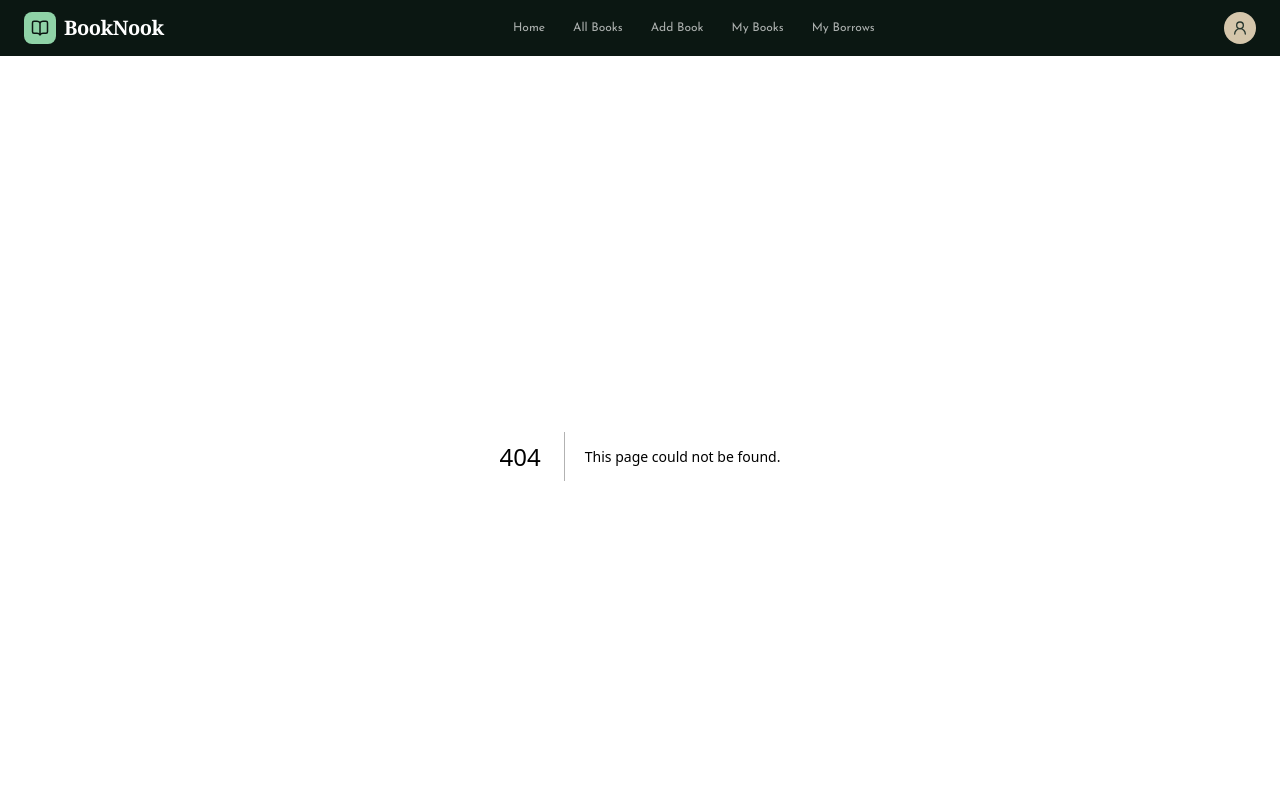
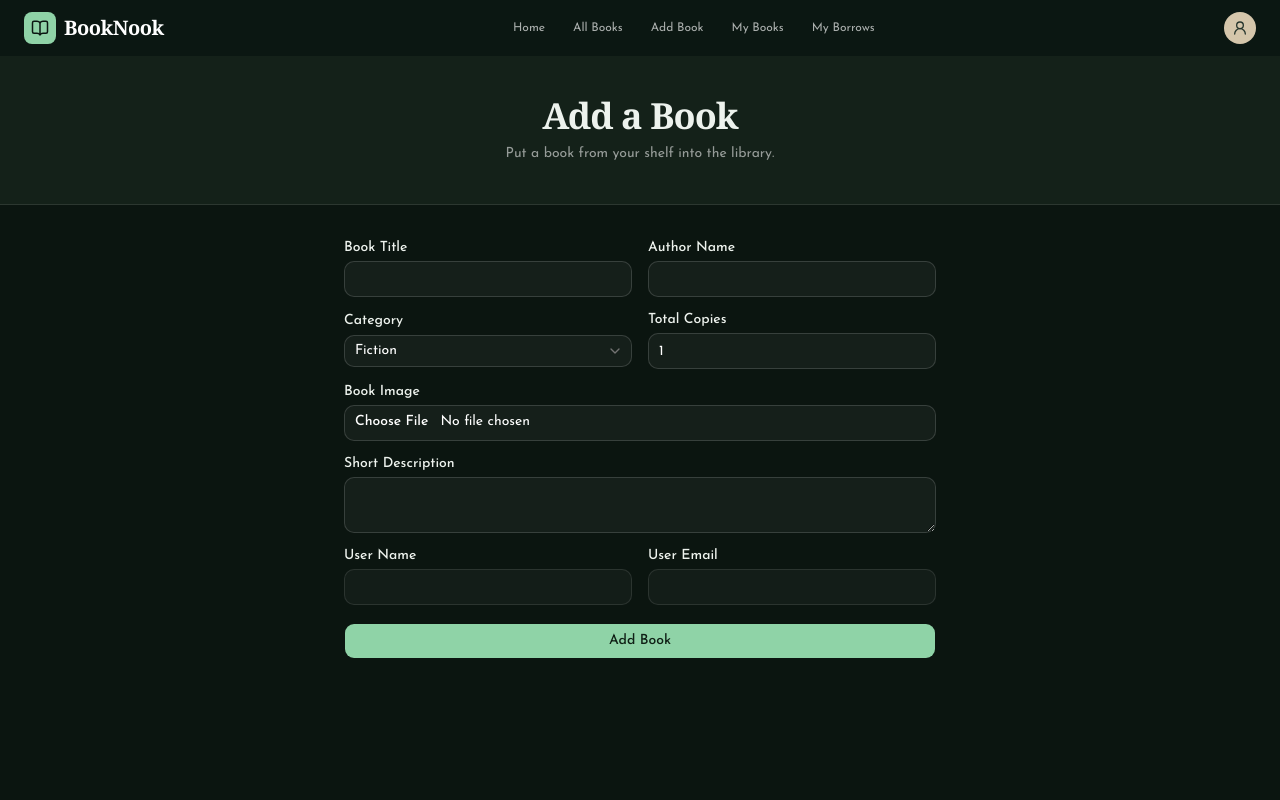
Before and after one commit to asmaakter2024/booknook, a Next.js app: page /add-book in a window 1280 px wide. Before the commit this address had no page. Shown: the top 800 px of the page. Built offline with nearby package versions, Linux system fonts and the light colour scheme.

Commit message:
send add-book form data to backend

```diff
--- /dev/null
+++ b/src/app/add-book/page.tsx
@@ -0,0 +1,190 @@
+"use client";
+
+import { useState, type FormEvent } from "react";
+
+import { Button } from "@/components/ui/button";
+import { Input } from "@/components/ui/input";
+import { Label } from "@/components/ui/label";
+import {
+  Select,
+  SelectContent,
+  SelectItem,
+  SelectTrigger,
+  SelectValue,
+} from "@/components/ui/select";
+import { Textarea } from "@/components/ui/textarea";
+
+const categories = ["Fiction", "Science", "History", "Kids", "Others"];
+
+export default function AddBookPage() {
+  const [successMessage, setSuccessMessage] = useState("");
+
+  async function handleSubmit(event: FormEvent<HTMLFormElement>) {
+    event.preventDefault();
+
+    const form = event.currentTarget;
+    const formData = new FormData(form);
+
+    const bookData = {
+      title: formData.get("title"),
+      author: formData.get("author"),
+      category: formData.get("category"),
+      totalCopies: Number(formData.get("totalCopies")),
+      image: formData.get("image"),
+      description: formData.get("description"),
+      userName: formData.get("userName"),
+      userEmail: formData.get("userEmail"),
+    };
+
+    // Frontend-only: এখন data console-এ দেখা যাবে।
+    console.log("Book form data:", bookData);
+
+    setSuccessMessage("Book form submitted successfully!");
+    form.reset();
+
+    //data fetch
+    const res = await fetch("http://localhost:8000/add-book", {
+      method: "POST",
+      headers: {
+        "Content-Type": "application/json",
+      },
+      body: JSON.stringify(bookData),
+    });
+
+    const data = await res.json();
+    console.log(data);
+  }
+
+  return (
+    <main className="min-h-screen bg-[#0b1510] text-[#edf2ed]">
+      <header className="border-b border-white/10 bg-[#142119] px-5 py-9 text-center sm:py-10">
+        <h1 className="font-serif text-3xl font-semibold tracking-tight sm:text-4xl">
+          Add a Book
+        </h1>
+        <p className="mt-2 text-sm text-white/55">
+          Put a book from your shelf into the library.
+        </p>
+      </header>
+
+      <section className="mx-auto w-full max-w-[640px] px-4 py-8 sm:px-6 sm:py-9">
+        <form onSubmit={handleSubmit} className="grid gap-4">
+          <div className="grid gap-4 sm:grid-cols-2">
+            <div className="grid gap-1.5">
+              <Label htmlFor="title">Book Title</Label>
+              <Input
+                id="title"
+                name="title"
+                required
+                className="h-9 border-white/15 bg-white/[0.045] text-white"
+              />
+            </div>
+
+            <div className="grid gap-1.5">
+              <Label htmlFor="author">Author Name</Label>
+              <Input
+                id="author"
+                name="author"
+                required
+                className="h-9 border-white/15 bg-white/[0.045] text-white"
+              />
+            </div>
+          </div>
+
+          <div className="grid gap-4 sm:grid-cols-2">
+            <div className="grid gap-1.5">
+              <Label htmlFor="category">Category</Label>
+              <Select name="category" defaultValue="Fiction">
+                <SelectTrigger
+                  id="category"
+                  className="h-9 w-full border-white/15 bg-white/[0.045] text-white"
+                >
+                  <SelectValue placeholder="Choose a category" />
+                </SelectTrigger>
+                <SelectContent>
+                  {categories.map((category) => (
+                    <SelectItem key={category} value={category}>
+                      {category}
+                    </SelectItem>
+                  ))}
+                </SelectContent>
+              </Select>
+            </div>
+
+            <div className="grid gap-1.5">
+              <Label htmlFor="totalCopies">Total Copies</Label>
+              <Input
+                id="totalCopies"
+                name="totalCopies"
+                type="number"
+                min={1}
+                defaultValue={1}
+                required
+                className="h-9 border-white/15 bg-white/[0.045] text-white"
+              />
+            </div>
+          </div>
+
+          <div className="grid gap-1.5">
+            <Label htmlFor="image">Book Image</Label>
+            <Input
+              id="image"
+              name="image"
+              type="file"
+              accept="image/*"
+              required
+              className="h-9 cursor-pointer border-white/15 bg-white/[0.045] text-white file:mr-3 file:border-0 file:bg-transparent file:text-sm file:text-white"
+            />
+          </div>
+
+          <div className="grid gap-1.5">
+            <Label htmlFor="description">Short Description</Label>
+            <Textarea
+              id="description"
+              name="description"
+              required
+              className="min-h-14 border-white/15 bg-white/[0.045] text-white"
+            />
+          </div>
+
+          <div className="grid gap-4 sm:grid-cols-2">
+            <div className="grid gap-1.5">
+              <Label htmlFor="userName">User Name</Label>
+              <Input
+                id="userName"
+                name="userName"
+                defaultValue=""
+                readOnly
+                className="h-9 border-white/10 bg-white/[0.035] text-white/65"
+              />
+            </div>
+
+            <div className="grid gap-1.5">
+              <Label htmlFor="userEmail">User Email</Label>
+              <Input
+                id="userEmail"
+                name="userEmail"
+                type="email"
+                defaultValue=""
+                readOnly
+                className="h-9 border-white/10 bg-white/[0.035] text-white/65"
+              />
+            </div>
+          </div>
+
+          {successMessage && (
+            <p role="status" className="text-sm text-[#8fd3a7]">
+              {successMessage}
+            </p>
+          )}
+
+          <Button
+            type="submit"
+            className="mt-0.5 h-9 w-full bg-[#8fd3a7] font-medium text-[#102016] hover:bg-[#a4e3b8]"
+          >
+            Add Book
+          </Button>
+        </form>
+      </section>
+    </main>
+  );
+}
--- a/src/components/HowBorrowingWorks.tsx
+++ b/src/components/HowBorrowingWorks.tsx
@@ -39,12 +39,12 @@ export default function HowBorrowingWorks() {
             Find something you love, request it from the library, and enjoy
             reading at your own pace.
           </p>
-
+{/*
           <Button asChild className="mt-6 bg-[#315b43] hover:bg-[#254834]">
             <Link href="/books">
               Browse books <ArrowRight className="ml-2 size-4" />
             </Link>
-          </Button>
+          </Button> */}
         </div>
 
         <div className="space-y-4">
--- a/src/components/Navbar.tsx
+++ b/src/components/Navbar.tsx
@@ -9,7 +9,7 @@ import { Button } from "@/components/ui/button";
 const navLinks = [
   { label: "Home", href: "/" },
   { label: "All Books", href: "/books" },
-  { label: "Add Book", href: "/books/add" },
+  { label: "Add Book", href: "/add-book" },
   { label: "My Books", href: "/my-books" },
   { label: "My Borrows", href: "/my-borrows" },
 ];
```
